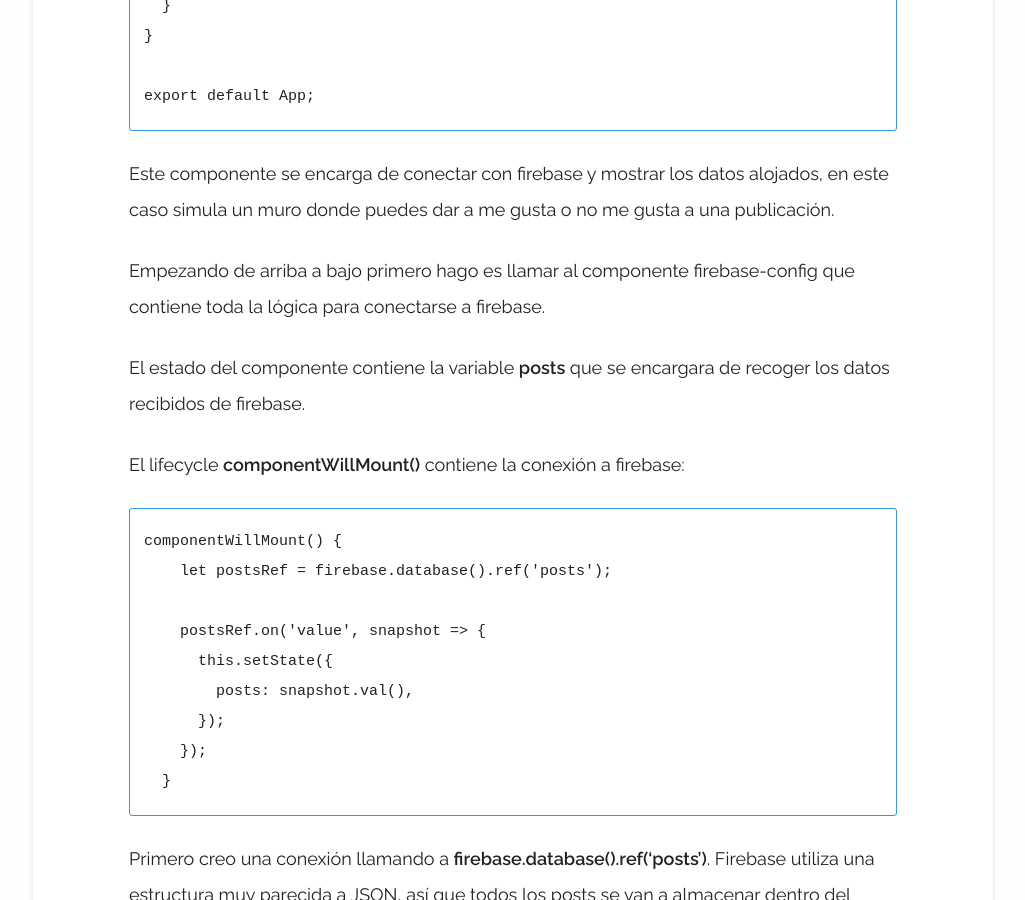
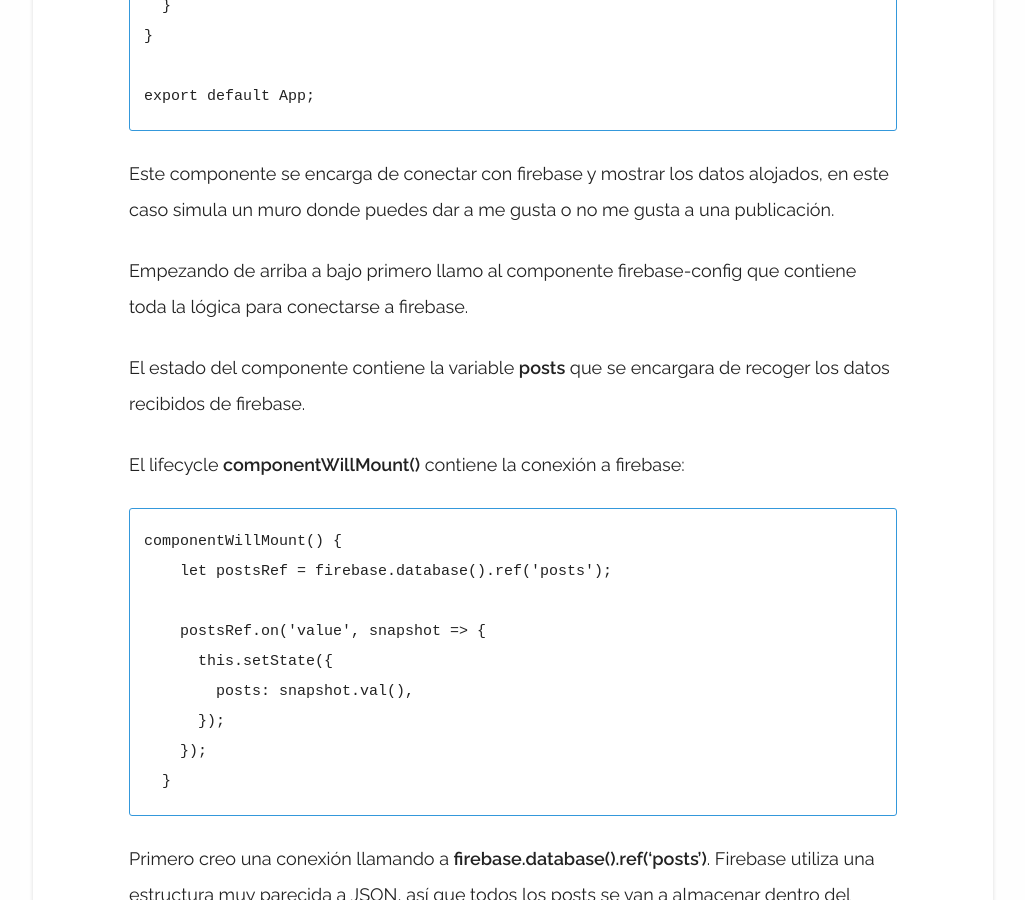
Before and after one commit to jordigomper/myblog, a Jekyll site: the page built from _posts/2018-01-14-React-y-Firebase.md, in a window 1280 px wide and 900 px high, scrolled down 7818 px. Shown: the whole window, without its empty margins (127-1152 px from the left). Built offline with Jekyll 4.4.1, drawn with Linux system fonts in a browser that asks for light colours; some of the changed text lies outside the part shown.

```diff
--- a/_posts/2018-01-14-React-y-Firebase.md
+++ b/_posts/2018-01-14-React-y-Firebase.md
@@ -175,7 +175,7 @@ export default App;
 
 Este componente se encarga de conectar con firebase y mostrar los datos alojados, en este caso simula un muro donde puedes dar a me gusta o no me gusta a una publicación.
 
-Empezando de arriba a bajo primero hago es llamar al componente firebase-config que contiene toda la lógica para conectarse a firebase.
+Empezando de arriba a bajo primero llamo al componente firebase-config que contiene toda la lógica para conectarse a firebase.
 
 El estado del componente contiene la variable **posts** que se encargara de recoger los datos recibidos de firebase.
 
```
Also changed, not shown: other parts of _posts/2018-01-14-React-y-Firebase.md (+1 -1 lines).
